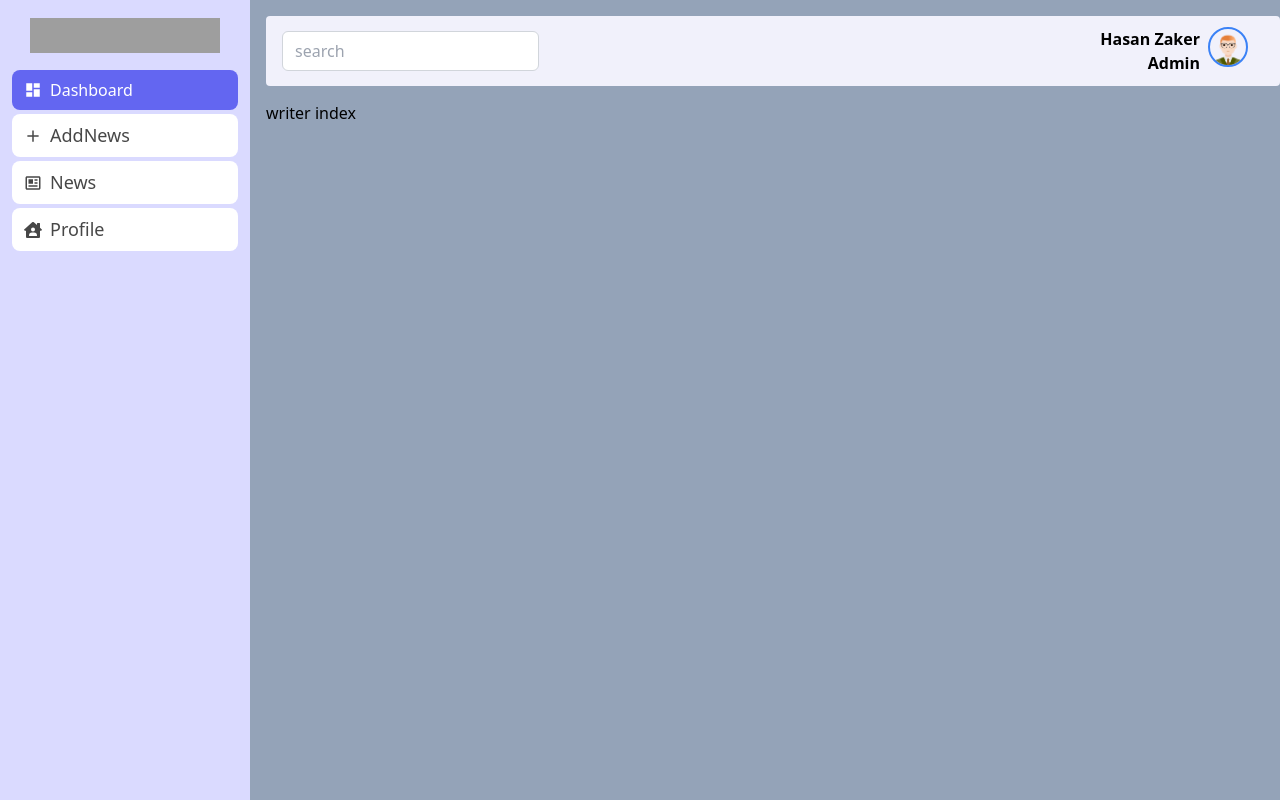
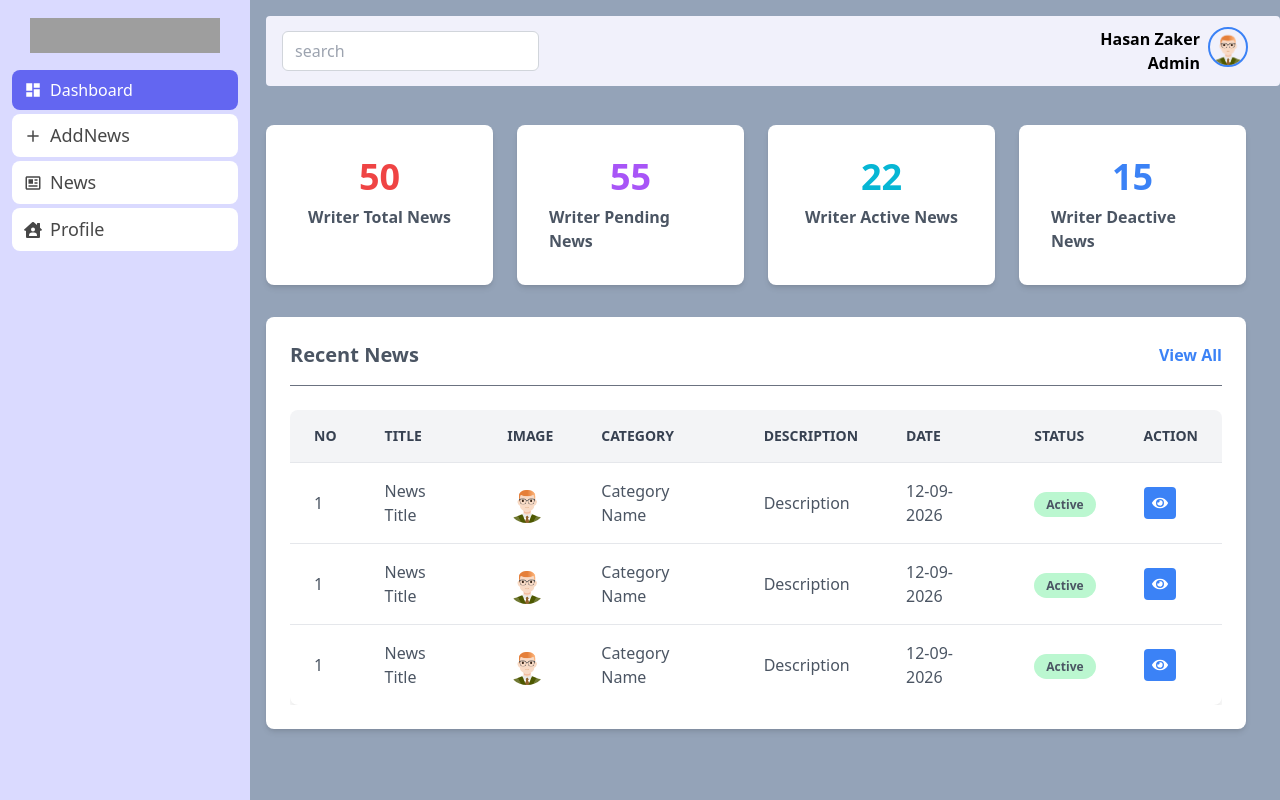
Before and after one commit to HasanBinZaker99/news-portal, a React (Vite) app in the folder client/: page /dashboard/writer in a window 1280 px wide. Built offline with nearby package versions, Linux system fonts and the light colour scheme; grey boxes are pictures that could not be loaded.

Commit message:
Writer dashboard design

```diff
--- a/client/src/dashboard/pages/WriterIndex.jsx
+++ b/client/src/dashboard/pages/WriterIndex.jsx
@@ -1,7 +1,94 @@
 import React from "react";
+import { Link } from "react-router-dom";
+import { FaEye } from "react-icons/fa";
+import profile from "../../assets/profile.png";
 
 const WriterIndex = () => {
-  return <div> writer index</div>;
+  return (
+    <div className="mt-6 ">
+      <div className="grid grid-cols-1 md:grid-col-2 lg:grid-cols-4 gap-6">
+        {[
+          { title: "Writer Total News", value: 50, color: "text-red-500" },
+          { title: "Writer Pending News", value: 55, color: "text-purple-500" },
+          { title: "Writer Active News", value: 22, color: "text-cyan-500" },
+          { title: "Writer Deactive News", value: 15, color: "text-blue-500" },
+        ].map((start, i) => (
+          <div
+            key={i}
+            className="p-8 bg-white rounded-lg shadow-md flex flex-col items-center gap-2"
+          >
+            <span className={`text-4xl font-bold ${start.color}`}>
+              {start.value}
+            </span>
+            <span className="text-md font-semibold text-gray-600">
+              {start.title}
+            </span>
+          </div>
+        ))}
+      </div>
+
+      <div className="bg-white p-6 mt-8 rounded-lg shadow-md">
+        <div className="flex justify-between items-center pb-4 border-b border-gray-500">
+          <h2 className="text-xl font-bold text-gray-600">Recent News</h2>
+          <Link
+            to="/news"
+            className="text-blue-500 hover:text-blue-800 font-semibold transition duration-300"
+          >
+            View All
+          </Link>
+        </div>
+        <div className="overflow-x-auto mt-6">
+          <table className="w-full table-auto bg-white shadow-lg rounded-lg overflow-hidden">
+            <thead className="bg-gray-100 text-gray-700 uppercase text-sm">
+              <tr>
+                <th className="py-4 px-6 text-left"> No </th>
+                <th className="py-4 px-6 text-left"> Title </th>
+                <th className="py-4 px-6 text-left"> Image </th>
+                <th className="py-4 px-6 text-left"> Category </th>
+                <th className="py-4 px-6 text-left"> Description </th>
+                <th className="py-4 px-6 text-left"> Date </th>
+                <th className="py-4 px-6 text-left"> Status </th>
+                <th className="py-4 px-6 text-left"> Action </th>
+              </tr>
+            </thead>
+            <tbody className="text-gray-600">
+              {[1, 2, 3].map((item, index) => (
+                <tr key={index} className="border-t">
+                  <td className="py-4 px-6">1 </td>
+                  <td className="py-4 px-6"> News Title</td>
+                  <td className="py-4 px-6">
+                    <img
+                      className="w-10 h-10 rounded-full object-cover"
+                      src={profile}
+                      alt="news"
+                    />
+                  </td>
+                  <td className="py-4 px-6"> Category Name</td>
+                  <td className="py-4 px-6"> Description </td>
+                  <td className="py-4 px-6"> 12-09-2026</td>
+                  <td className="py-4 px-6">
+                    <span className="px-3 py-1 bg-green-200 rounded-full text-xs font-semibold">
+                      Active
+                    </span>
+                  </td>
+                  <td className="py-4 px-6">
+                    <div className="flex gap-3 text-gray-500">
+                      <Link
+                        to="#"
+                        className="p-2 bg-blue-500 text-white rounded hover:bg-blue-800"
+                      >
+                        <FaEye />
+                      </Link>
+                    </div>
+                  </td>
+                </tr>
+              ))}
+            </tbody>
+          </table>
+        </div>
+      </div>
+    </div>
+  );
 };
 
 export default WriterIndex;
```
